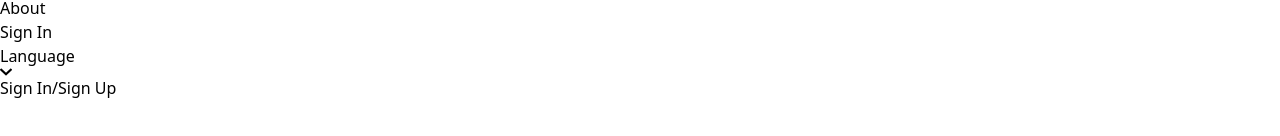
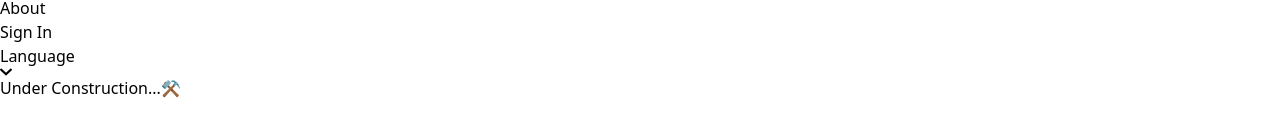
Before and after one commit to manavhirani/kigumigroupdemo, a React (Vite) app: page /#/signin in a window 1280 px wide. Shown: the part 340-476 px from the top of the page. Built offline with nearby package versions, Linux system fonts and the light colour scheme.

Commit message:
Updated pages under construction

```diff
--- a/src/context/tempresources.ts
+++ b/src/context/tempresources.ts
@@ -16,6 +16,7 @@ const tempresources = {
       "Free Training": "Free Training",
       "Language": "Language",
       "L": "English",
+      "UC": "Under Construction...⚒️"
     },
   },
   zhhk: {
@@ -35,6 +36,7 @@ const tempresources = {
       "Free Training": "免费培训",
       "Language": "语言",
       "L": "中文（香港）",
+      "UC": "建设中...⚒️"
     },
   },
 }
--- a/src/pages/About.tsx
+++ b/src/pages/About.tsx
@@ -1,7 +1,10 @@
+import { useTranslation } from "react-i18next"
+
 export default function About() {
+  const { t } = useTranslation()
   return (
-    <div>
-      <h1>About</h1>
+    <div className="flex flex-col items-center justify-center p-48 w-svw h-svh">
+      <h1 className="text-4xl text-center">{t("UC")}</h1>
     </div>
   )
 }
--- a/src/pages/SignIn.tsx
+++ b/src/pages/SignIn.tsx
@@ -1,7 +1,10 @@
+import { useTranslation } from "react-i18next"
+
 export default function SignIn() {
+  const { t } = useTranslation()
   return (
-    <div>
-      <h1>Sign In/Sign Up</h1>
+    <div className="flex flex-col items-center justify-center p-48 w-svw h-svh">
+      <h1 className="text-4xl text-center">{t("UC")}</h1>
     </div>
   )
 }
```
